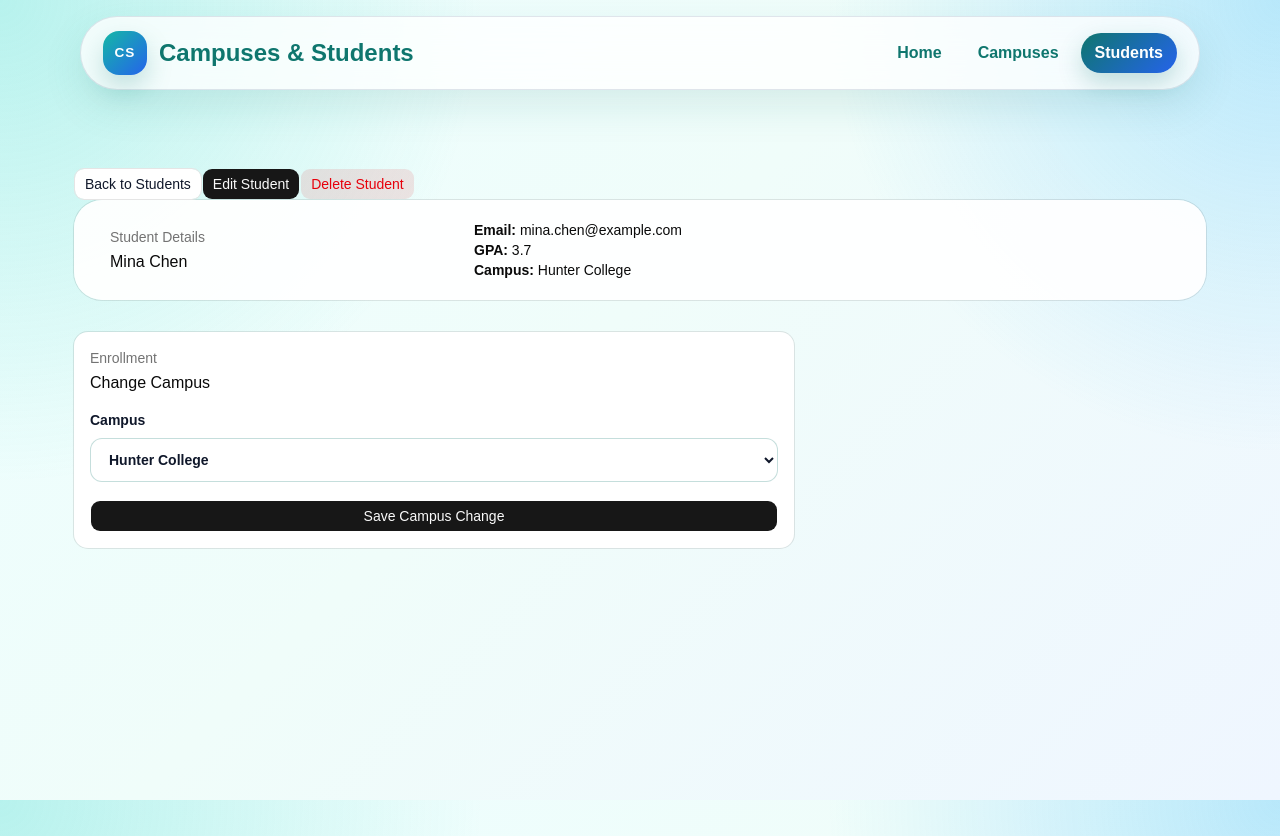
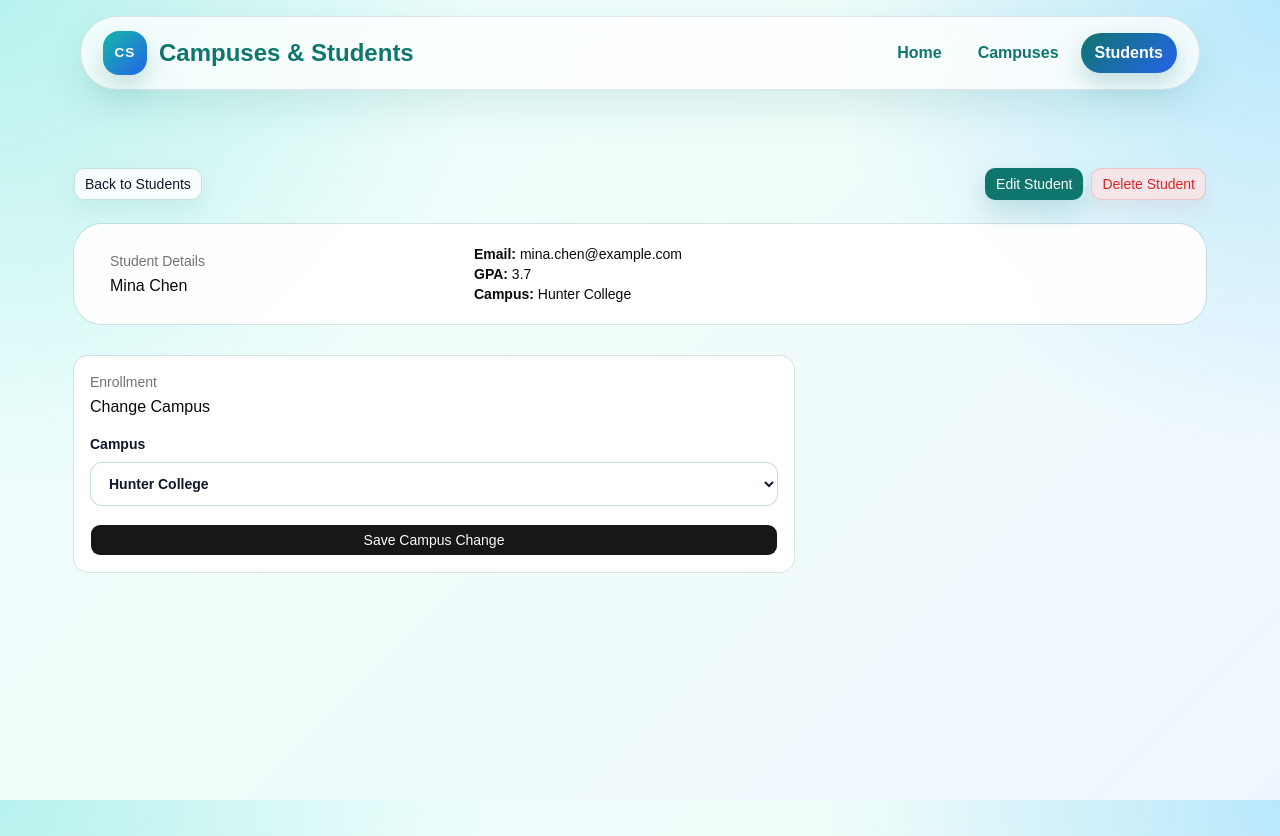
Before and after one commit to taizhenC/Final-Project_Fullstack-CRUD, a React (Vite) app in the folder my-app/: page /students/1 in a window 1280 px wide. Built offline with nearby package versions, Linux system fonts and the light colour scheme.

Commit message:
Polish student detail buttons

```diff
--- a/my-app/src/pages/StudentDetailPage.tsx
+++ b/my-app/src/pages/StudentDetailPage.tsx
@@ -39,17 +39,19 @@ function StudentDetailPage() {
 
     return (
         <div className="content-section">
-            <Button asChild variant="outline">
+            <div className="detail-toolbar">
+                <Button asChild variant="outline" className="back-button">
                     <Link to="/students">Back to Students</Link>
                 </Button>
 
-            <Button asChild className="detail-action-button">
+                <div className="detail-toolbar-actions">
+                    <Button asChild className="edit-button">
                         <Link to={`/students/${student.id}/edit`}>Edit Student</Link>
                     </Button>
 
                     <Button
                         variant="destructive"
-                className="detail-action-button"
+                        className="delete-button"
                         onClick={() => {
                             console.log('Delete student:', student.id)
                             alert('Delete student clicked. Backend connection will be added later.')
@@ -57,6 +59,8 @@ function StudentDetailPage() {
                     >
                         Delete Student
                     </Button>
+                </div>
+            </div>
 
             <Card className="detail-card">
                 <CardHeader>
```
Lines whose indentation alone changed are shown as unchanged.
